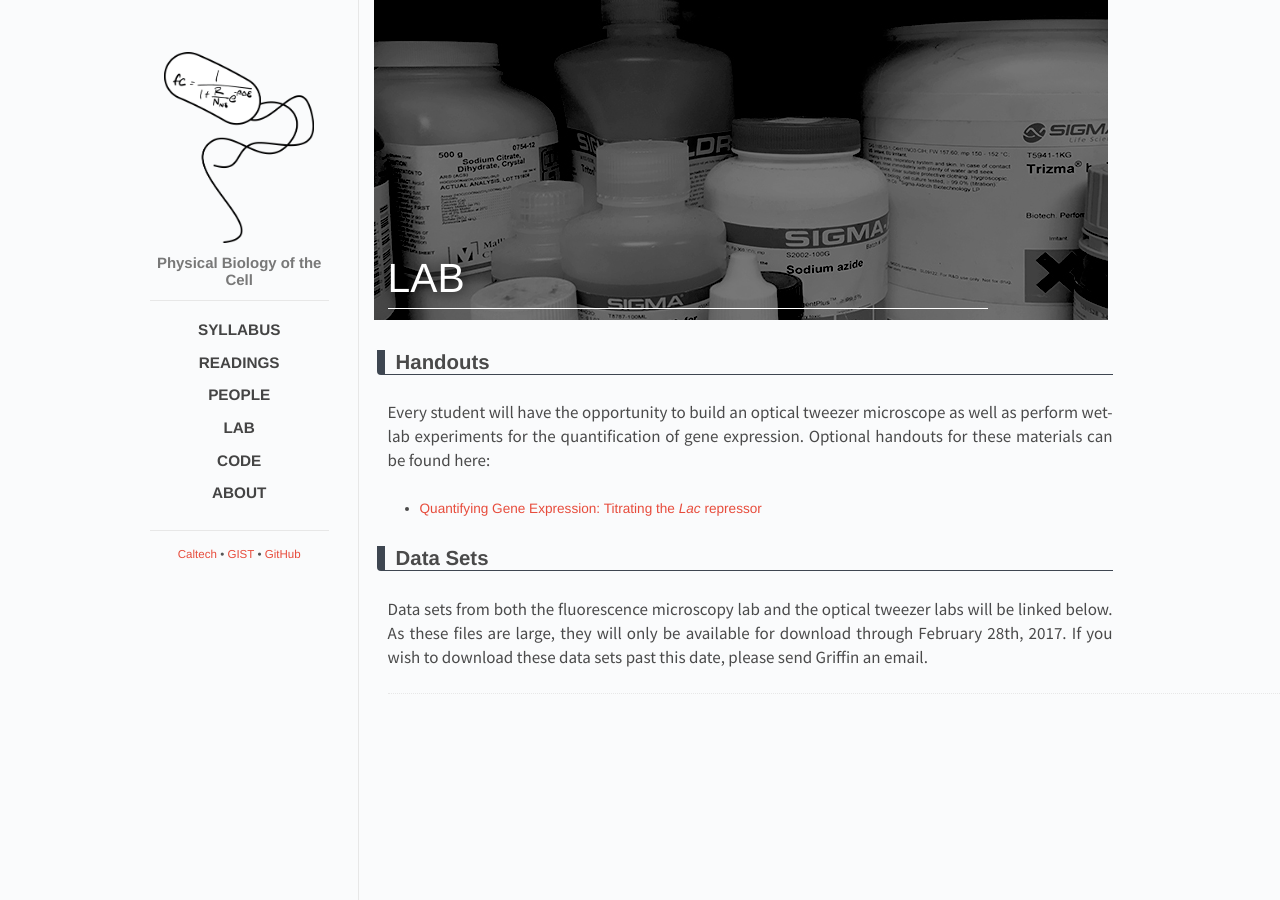
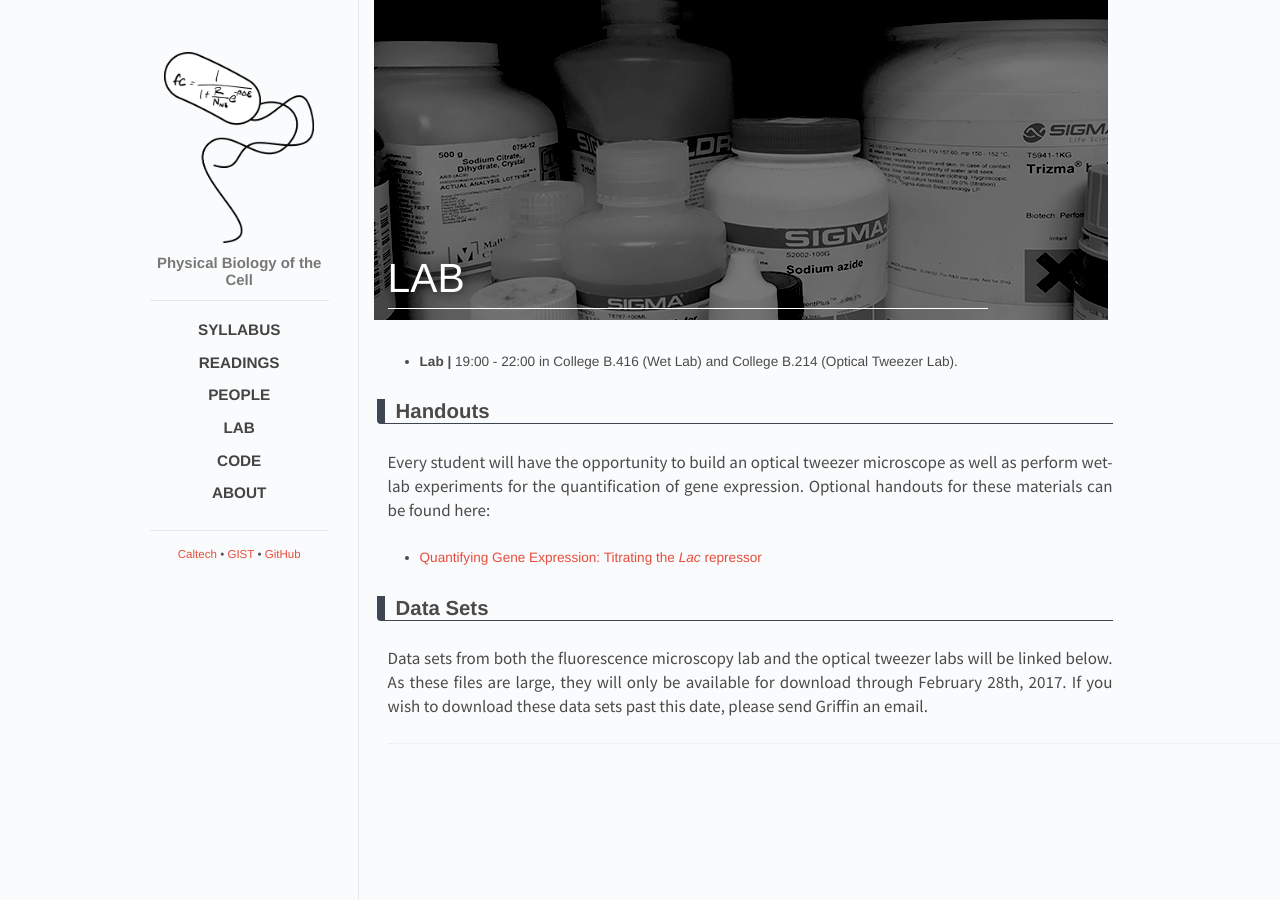
Before and after one commit to RPGroup-PBoC/gist_pboc_2017, a Jekyll site: the page built from _posts/2016-12-19-lab.md, in a window 1280 px wide. Built offline with Jekyll 4.4.1, drawn with Linux system fonts in a browser that asks for light colours.

Commit message:
Update 2016-12-19-lab.md

```diff
--- a/_posts/2016-12-19-lab.md
+++ b/_posts/2016-12-19-lab.md
@@ -4,6 +4,8 @@ title: Lab
 cover: lab.jpg
 categories: posts
 ---
+
+- **Lab \|** 19:00 - 22:00 in College B.416 (Wet Lab) and College B.214 (Optical Tweezer Lab).
 
 ## Handouts
 Every student will have the opportunity to build an optical tweezer microscope as well as perform wet-lab experiments for the quantification of gene expression. Optional handouts for these materials can be found here:
```
